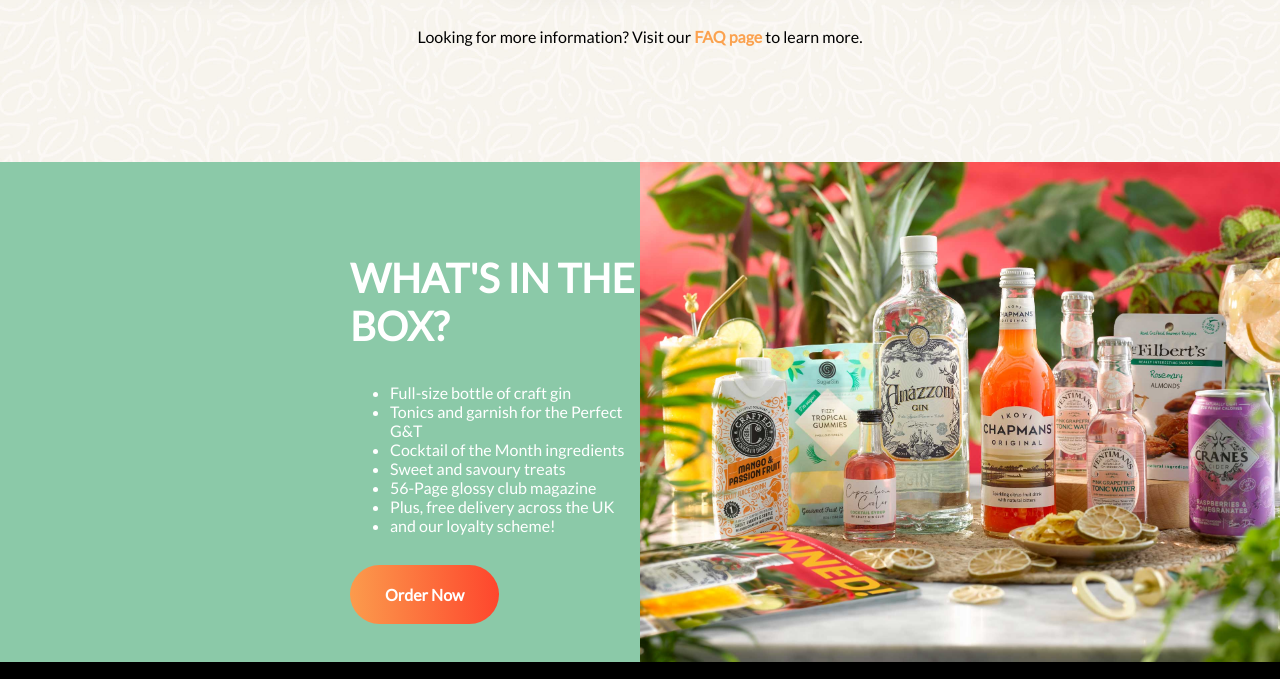
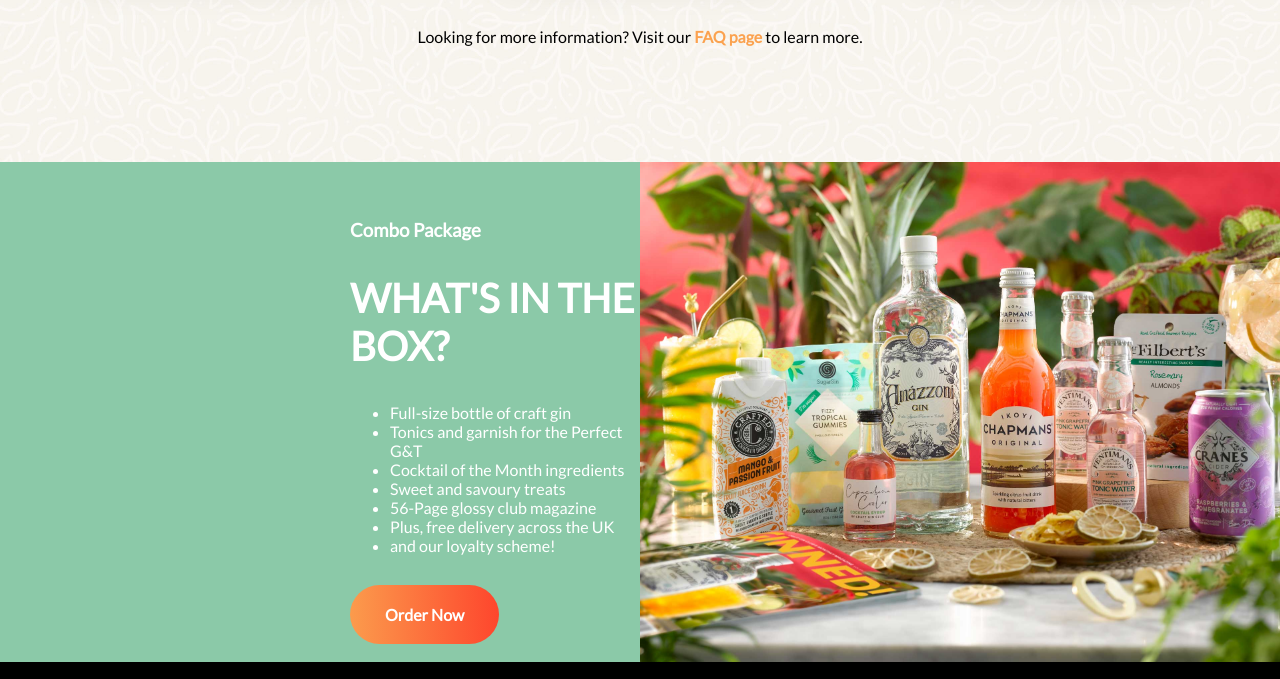
Before and after one commit to AdnanMahmud023/Food-Bank, a plain HTML site: page index.html in a window 1280 px wide. Shown: the part 2456-3135 px from the top of the page. Drawn offline with Linux system fonts and the light colour scheme.

Commit message:
Assignment Submission

```diff
--- a/index.html
+++ b/index.html
@@ -86,6 +86,7 @@
 
     <section class="last-section flexible-container">
         <div class="box">
+            <h3 id="white">Combo Package</h3>
             <h2 id="white">WHAT'S IN THE BOX?</h4>
             <ul id="white">
                 <li>Full-size bottle of craft gin</li>
```
